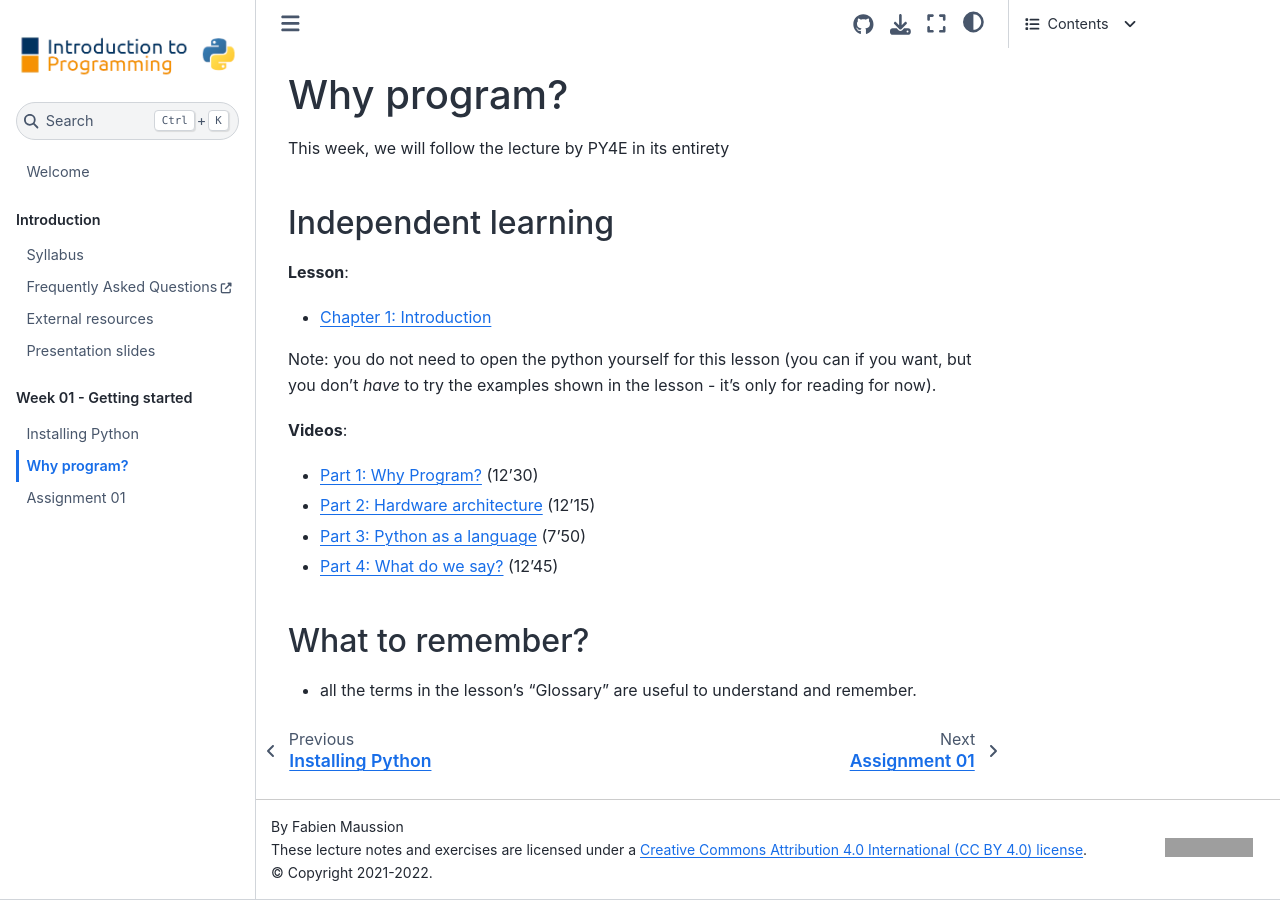
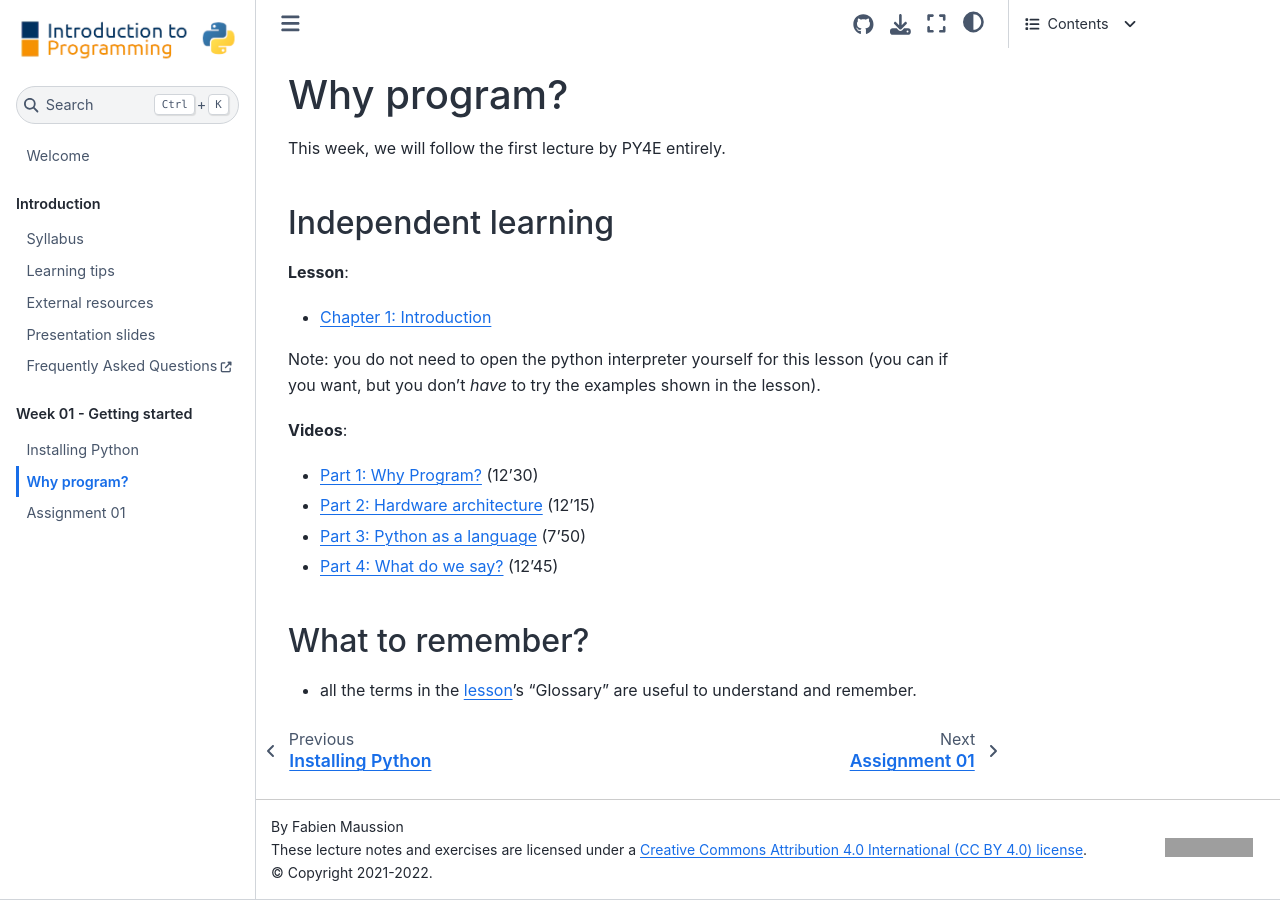
Before and after one commit to fmaussion/intro_to_programming, a Jupyter Book: the page built from book/week_01/02-Why-Program.md, in a window 1280 px wide. Built offline with Jupyter Book 1.0.4 settings and Sphinx 7.4.7 and the Sphinx Book theme 1.1.4, drawn with Linux system fonts in a browser that asks for light colours; grey boxes are pictures that could not be loaded.

Commit message:
Adds to the week

```diff
--- a/book/_toc.yml
+++ b/book/_toc.yml
@@ -7,10 +7,11 @@ parts:
   - caption: Introduction
     chapters:
     - file: syllabus
+    - file: learning_tips
+    - file: references
+    - file: slides
     - url: https://fabienmaussion.info/scientific_programming/faq.html
       title: Frequently Asked Questions
-    - file: references
-    - file: slides
   - caption: Week 01 - Getting started
     chapters:
     - file: week_01/01-Installation
--- a/book/week_01/02-Why-Program.md
+++ b/book/week_01/02-Why-Program.md
@@ -1,13 +1,13 @@
 # Why program?
 
-This week, we will follow the lecture by PY4E in its entirety
+This week, we will follow the first lecture by PY4E entirely.
 
 ## Independent learning
 
 **Lesson**:
 - [Chapter 1: Introduction](https://www.py4e.com/html3/01-intro)
 
-Note: you do not need to open the python yourself for this lesson (you can if you want, but you don't *have* to try the examples shown in the lesson - it's only for reading for now).
+Note: you do not need to open the python interpreter yourself for this lesson (you can if you want, but you don't *have* to try the examples shown in the lesson).
 
 **Videos**:
 - [Part 1: Why Program?](https://www.youtube.com/watch?v=fvhNadKjE8g) (12'30)
@@ -17,4 +17,4 @@ Note: you do not need to open the python yourself for this lesson (you can if yo
 
 ## What to remember?
 
-- all the terms in the lesson's "Glossary" are useful to understand and remember.
+- all the terms in the [lesson](https://www.py4e.com/html3/01-intro)'s "Glossary" are useful to understand and remember.
```
Also changed, not shown: book/learning_tips.md (+2 -1 lines), book/week_01/03-Assignment.md (+3 -1 lines), book/week_01/01-Installation.ipynb.
